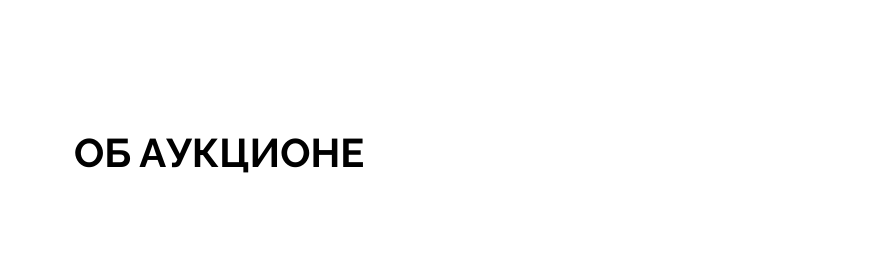
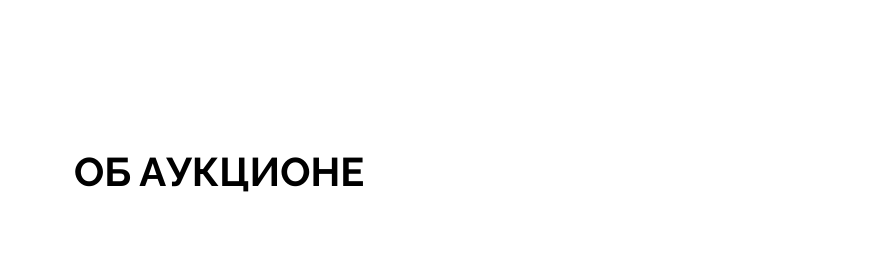
Before and after one commit to Sm1le2288/ono-tebe-nado, a plain HTML site: page index.html in a window 1280 px wide. Shown: the part 2060-2338 px from the top of the page, 405-1280 px from the left. Drawn offline with Linux system fonts and the light colour scheme; files whose address does not match are found by name.

Commit message:
README.md

```diff
--- a/styles/style.css
+++ b/styles/style.css
@@ -265,7 +265,7 @@
 .about__title {
   padding-bottom: 75px;
   display: block;
-  margin-top: 11px;
+  margin-top: 30px;
   position: relative;
   padding-left: 365px;
   font-size: 40px;
```
